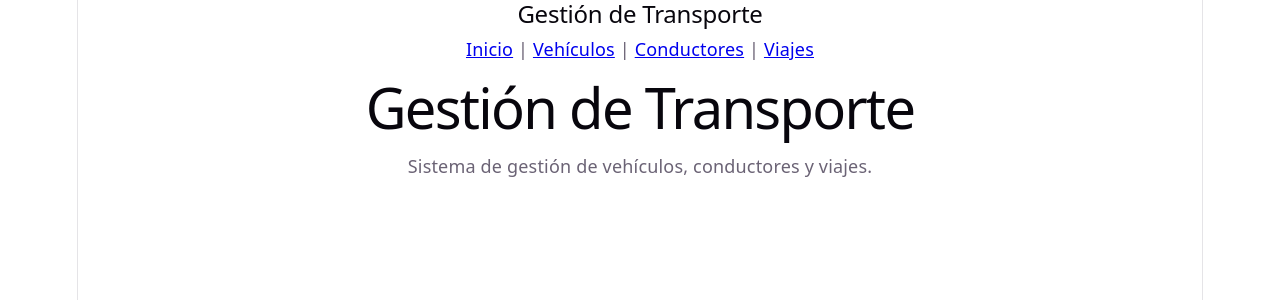
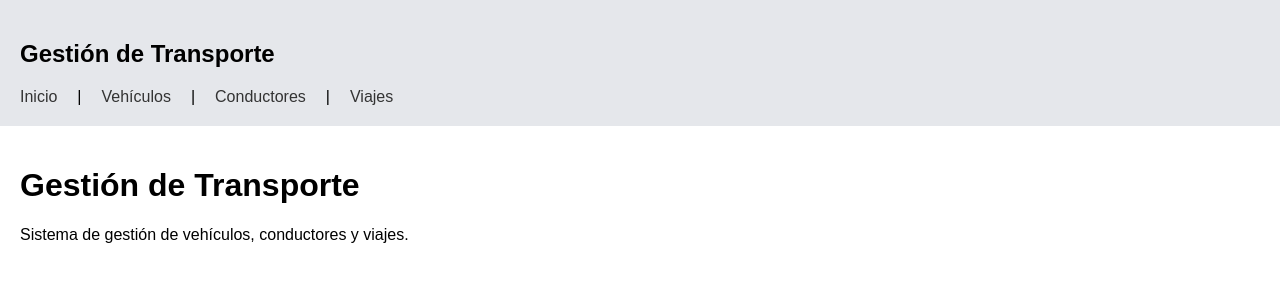
Before and after one commit to FabriP11/TP3-PROG-IV, a React app in the folder frontend/: page / in a window 1280 px wide. Shown: the top 300 px of the page. Built offline with nearby package versions, Linux system fonts and the light colour scheme; the HTML template or start-up script is replaced by a standard one.

Commit message:
estilos basicos

```diff
--- a/frontend/src/index.css
+++ b/frontend/src/index.css
@@ -1,111 +1,23 @@
-:root {
-  --text: #6b6375;
-  --text-h: #08060d;
-  --bg: #fff;
-  --border: #e5e4e7;
-  --code-bg: #f4f3ec;
-  --accent: #aa3bff;
-  --accent-bg: rgba(170, 59, 255, 0.1);
-  --accent-border: rgba(170, 59, 255, 0.5);
-  --social-bg: rgba(244, 243, 236, 0.5);
-  --shadow:
-    rgba(0, 0, 0, 0.1) 0 10px 15px -3px, rgba(0, 0, 0, 0.05) 0 4px 6px -2px;
-
-  --sans: system-ui, 'Segoe UI', Roboto, sans-serif;
-  --heading: system-ui, 'Segoe UI', Roboto, sans-serif;
-  --mono: ui-monospace, Consolas, monospace;
-
-  font: 18px/145% var(--sans);
-  letter-spacing: 0.18px;
-  color-scheme: light dark;
-  color: var(--text);
-  background: var(--bg);
-  font-synthesis: none;
-  text-rendering: optimizeLegibility;
-  -webkit-font-smoothing: antialiased;
-  -moz-osx-font-smoothing: grayscale;
-
-  @media (max-width: 1024px) {
-    font-size: 16px;
-  }
+body {
+  margin: 0;
+  font-family: Arial, sans-serif;
 }
 
-@media (prefers-color-scheme: dark) {
-  :root {
-    --text: #9ca3af;
-    --text-h: #f3f4f6;
-    --bg: #16171d;
-    --border: #2e303a;
-    --code-bg: #1f2028;
-    --accent: #c084fc;
-    --accent-bg: rgba(192, 132, 252, 0.15);
-    --accent-border: rgba(192, 132, 252, 0.5);
-    --social-bg: rgba(47, 48, 58, 0.5);
-    --shadow:
-      rgba(0, 0, 0, 0.4) 0 10px 15px -3px, rgba(0, 0, 0, 0.25) 0 4px 6px -2px;
-  }
-
-  #social .button-icon {
-    filter: invert(1) brightness(2);
-  }
+header {
+  background-color: #e5e7eb;
+  padding: 20px;
 }
 
-body {
-  margin: 0;
+nav {
+  display: flex;
+  gap: 20px;
 }
 
-#root {
-  width: 1126px;
-  max-width: 100%;
-  margin: 0 auto;
-  text-align: center;
-  border-inline: 1px solid var(--border);
-  min-height: 100svh;
-  display: flex;
-  flex-direction: column;
-  box-sizing: border-box;
+nav a {
+  color: #333;
+  text-decoration: none;
 }
 
-h1,
-h2 {
-  font-family: var(--heading);
-  font-weight: 500;
-  color: var(--text-h);
+main {
+  padding: 20px;
 }
-
-h1 {
-  font-size: 56px;
-  letter-spacing: -1.68px;
-  margin: 32px 0;
-  @media (max-width: 1024px) {
-    font-size: 36px;
-    margin: 20px 0;
-  }
-}
-h2 {
-  font-size: 24px;
-  line-height: 118%;
-  letter-spacing: -0.24px;
-  margin: 0 0 8px;
-  @media (max-width: 1024px) {
-    font-size: 20px;
-  }
-}
-p {
-  margin: 0;
-}
-
-code,
-.counter {
-  font-family: var(--mono);
-  display: inline-flex;
-  border-radius: 4px;
-  color: var(--text-h);
-}
-
-code {
-  font-size: 15px;
-  line-height: 135%;
-  padding: 4px 8px;
-  background: var(--code-bg);
-}
```
